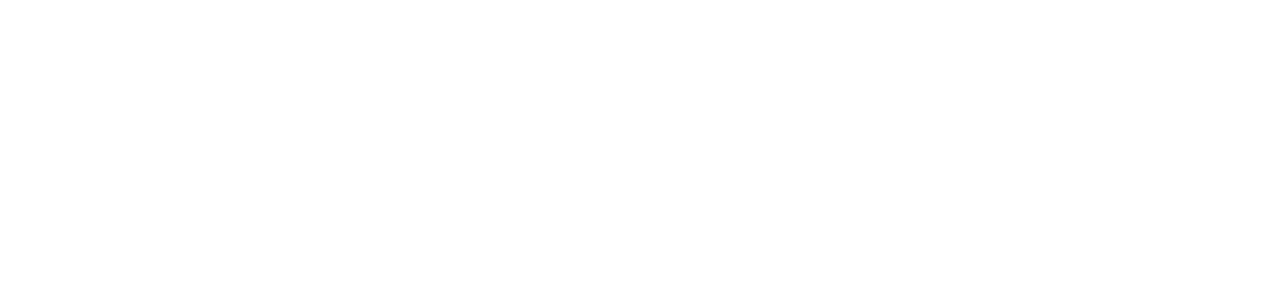
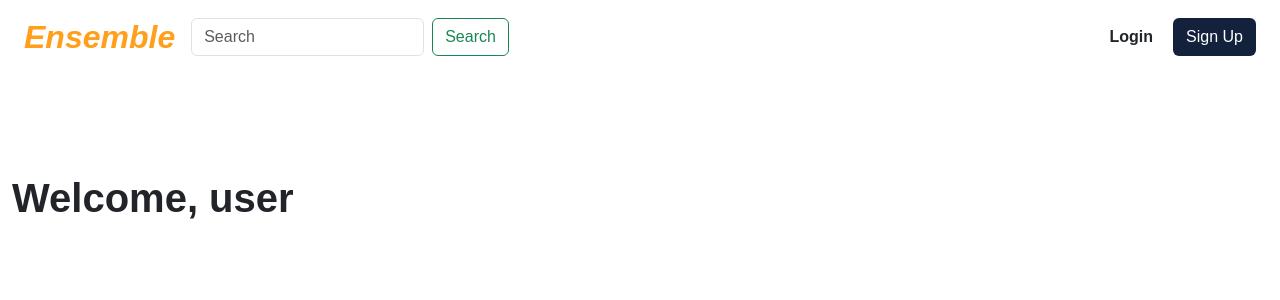
Before and after one commit to DarinVu/Ensemble, an Angular app in the folder ensemble/: page /user-home in a window 1280 px wide. Before the commit this address led to /. Shown: the top 300 px of the page. Built offline with nearby package versions, Linux system fonts and the light colour scheme; a web font is replaced by a local one.

Commit message:
Profile Creation page

```diff
--- a/ensemble/src/app/app-routing.module.ts
+++ b/ensemble/src/app/app-routing.module.ts
@@ -3,12 +3,14 @@
 import { HomeComponent } from "./home/home.component";
 import { AuthComponent } from "./auth/auth.component";
 import { ProfileCreationComponent } from "./profile-creation/profile-creation.component";
+import { UserHomeComponent } from "./user-home/user-home.component";
 
 const routes: Routes = [
     { path: '', redirectTo: 'home', pathMatch: 'full' },
     { path: 'home', component: HomeComponent },
     { path: 'auth/:status', component: AuthComponent },
-    { path: 'profile-creation', component: ProfileCreationComponent }
+    { path: 'profile-creation', component: ProfileCreationComponent },
+    { path: 'user-home', component: UserHomeComponent}
 ]
 
 
--- a/ensemble/src/app/app.module.ts
+++ b/ensemble/src/app/app.module.ts
@@ -6,6 +6,7 @@
 import { AppRoutingModule } from './app-routing.module';
 import { AuthComponent } from './auth/auth.component';
 import { ProfileCreationComponent } from './profile-creation/profile-creation.component';
+import { UserHomeComponent } from './user-home/user-home.component';
 
 @NgModule({
   declarations: [
@@ -13,6 +14,7 @@
     HomeComponent,
     AuthComponent,
     ProfileCreationComponent,
+    UserHomeComponent,
   ],
   imports: [
     BrowserModule,
--- a/ensemble/src/app/auth/auth.component.ts
+++ b/ensemble/src/app/auth/auth.component.ts
@@ -8,10 +8,10 @@
 })
 export class AuthComponent {
 
-  constructor(private router: Router, private route: ActivatedRoute) {}
+  constructor(private router: Router) {}
 
   onNext() {
-      this.router.navigate(['profile-creation', { relativeTo: this.route }])
+      this.router.navigate(['profile-creation'])
 
   }
 }
--- a/ensemble/src/app/home/home.component.css
+++ b/ensemble/src/app/home/home.component.css
@@ -13,10 +13,6 @@
 .signup-btn {
     background-color: #14213d;
     color: white;
-}
-
-.nav-link {
-    margin-right: 20px;
 }
 
 h1 {
@@ -41,3 +37,7 @@
 .join-btn {
     width:200px;
 }
+
+.login-btn {
+    margin-right: 20px;
+}
--- a/ensemble/src/app/home/home.component.html
+++ b/ensemble/src/app/home/home.component.html
@@ -1,22 +1,18 @@
-<nav class="navbar navbar-expand-lg bg-white">
-    <div class="container-fluid">
-        <a class="navbar-brand" routerLink="home" href="#">Ensemble</a>
-        <div class="collapse navbar-collapse" id="navbarSupportedContent">
-            <div class="navbar-nav me-auto mb-2 mb-lg-0">
-                <form class="d-flex" role="search">
-                    <input class="form-control me-2" type="search" placeholder="Search" aria-label="Search">
-                    <button class="btn btn-outline-success" type="submit">Search</button>
-                </form>
-                <button class="navbar-toggler" type="button" data-bs-toggle="collapse" data-bs-target="#navbarSupportedContent" aria-controls="navbarSupportedContent" aria-expanded="false" aria-label="Toggle navigation">
-                    <span class="navbar-toggler-icon"></span>
-                </button>
-            </div>
-            <a class="nav-link active" (click)="onLogin()" aria-current="page">Login</a>
-            <button type="button me-10" (click)="onSignup()" class="btn signup-btn">Sign Up</button>
+
+<div class="container-fluid">
+    <nav class="navbar navbar-expand-lg bg-white">
+        <div class="container-fluid">
+            <a class="navbar-brand" routerLink="/home">Ensemble</a>
+
+                <div class="navbar-nav me-10 mb-2 mb-lg-0">
+                    <a class="nav-link active login-btn" (click)="onLogin()" aria-current="page">Login</a>
+                    <button type="button me-10" (click)="onSignup()" class="btn signup-btn">Sign Up</button>
+
+                </div>
+
+
         </div>
-    </div>
-</nav>
-<div class="container-fluid">
+    </nav>
     <div class="row justify-content-center">
         <div class="col-xs-12 col-md-6">
             <div class="row">
--- a/ensemble/src/app/profile-creation/profile-creation.component.css
+++ b/ensemble/src/app/profile-creation/profile-creation.component.css
@@ -23,3 +23,8 @@
     font-weight: 700;
     text-align: center;
 }
+
+.btn-submit {
+    font-weight: 700;
+    background-color: #ff9f1c;
+}
--- a/ensemble/src/app/profile-creation/profile-creation.component.html
+++ b/ensemble/src/app/profile-creation/profile-creation.component.html
@@ -59,10 +59,15 @@
                     <button type="button" class="btn btn-add">Add</button>
                 </div>
                 <div class="mb-3">
-                    <label for="sound-recording" class="form-label">MP3 Recordings (Optional)</label>
-                    <input type="text" class="form-control" id="video-recording" placeholder="YouTube Link">
+                    <label for="mp3-recording" class="form-label">MP3 Recordings (Optional)</label>
+                    <input class="form-control" type="file" id="mp3-recording">
                     <button type="button" class="btn btn-add">Add</button>
                 </div>
+                <hr>
+                <div class="row">
+                    <button type="submit" (click)="onSubmit()" class="btn btn-submit">Sign up</button>
+                </div>
+
             </form>
         </div>
     </div>
--- a/ensemble/src/app/profile-creation/profile-creation.component.ts
+++ b/ensemble/src/app/profile-creation/profile-creation.component.ts
@@ -1,4 +1,5 @@
 import { Component } from '@angular/core';
+import { Router } from '@angular/router';
 
 @Component({
   selector: 'app-profile-creation',
@@ -7,4 +8,9 @@
 })
 export class ProfileCreationComponent {
 
+  constructor(private router: Router) {}
+
+  onSubmit() {
+    this.router.navigate(['user-home']);
+  }
 }
--- /dev/null
+++ b/ensemble/src/app/user-home/user-home.component.css
@@ -0,0 +1,24 @@
+
+.navbar {
+    font-weight: 700;
+    margin-bottom: 100px;
+}
+
+.navbar-brand {
+    color: #ff9f1c;
+    font-size: 2em;
+    font-style: italic;
+}
+
+.signup-btn {
+    background-color: #14213d;
+    color: white;
+}
+
+.nav-link {
+    margin-right: 20px;
+}
+
+h1 {
+    font-weight: 900;
+}
--- /dev/null
+++ b/ensemble/src/app/user-home/user-home.component.html
@@ -0,0 +1,24 @@
+
+<div class="container-fluid">
+    <nav class="navbar navbar-expand-lg bg-white">
+        <div class="container-fluid">
+            <a class="navbar-brand" routerLink="/home" href="#">Ensemble</a>
+            <div class="collapse navbar-collapse" id="navbarSupportedContent">
+                <div class="navbar-nav me-auto mb-2 mb-lg-0">
+                    <form class="d-flex" role="search">
+                        <input class="form-control me-2" type="search" placeholder="Search" aria-label="Search">
+                        <button class="btn btn-outline-success" type="submit">Search</button>
+                    </form>
+                    <button class="navbar-toggler" type="button" data-bs-toggle="collapse" data-bs-target="#navbarSupportedContent" aria-controls="navbarSupportedContent" aria-expanded="false" aria-label="Toggle navigation">
+                        <span class="navbar-toggler-icon"></span>
+                    </button>
+                </div>
+                <a class="nav-link active" aria-current="page">Login</a>
+                <button type="button me-10" class="btn signup-btn">Sign Up</button>
+            </div>
+        </div>
+    </nav>
+    <div class="row">
+        <h1>Welcome, user</h1>
+    </div>
+</div>
```
Also changed, not shown: ensemble/src/app/user-home/user-home.component.ts (added, +10 -0 lines).
